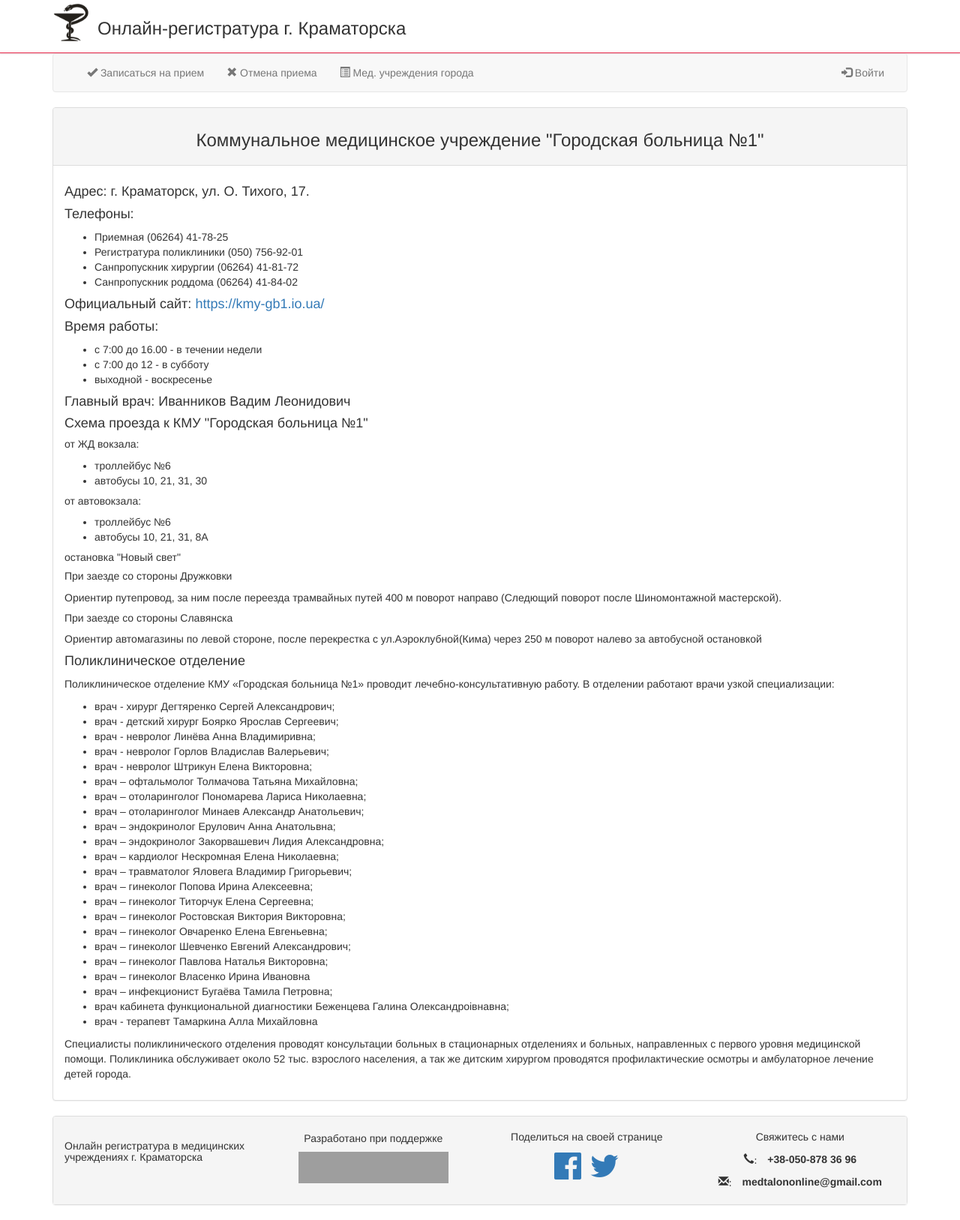
After one commit to mongol8022/hospital, a PHP site: template views/kmu_hosp1_form.php in a window 1280 px wide. The commit adds this page. Shown: the whole page at 75% size. Run offline with PHP 8.4, Linux system fonts and the light colour scheme; the template is opened without the code that fills it, so the values that code supplies are empty; grey boxes are pictures that could not be loaded.

Commit message:
Косметика по стилям, футеру и индексу. Добавил 1 больницу, обсудим.

```diff
--- a/public/css/styles.css
+++ b/public/css/styles.css
@@ -125,6 +125,7 @@
 
 .footer-left {
     padding-top: 12px;
+    text-align: left;
 }
 
 .footer-middle-left {
@@ -138,5 +139,8 @@
 
 .footer-right {
     padding-top: 7px;
+}
 
+.text-hosp {
+    text-align: left;
 }
--- a/public/index.php
+++ b/public/index.php
@@ -46,7 +46,7 @@
                 $positions["workplaces"] =  $_POST["workplace"];
                 $positions["cur_date"] = $cur_date;
                 }
-            render("getticket.php", ["title" => "Получить талон", "datasets" => $datasets, "positions" => $positions]);
+            render("getticket.php", ["title" => "Онлайн-регистратура г. Краматорска", "datasets" => $datasets, "positions" => $positions]);
         }
     }
 
--- a/views/footer.php
+++ b/views/footer.php
@@ -4,8 +4,8 @@
             <div class="panel panel-default">
             <div class="panel-heading">
             <div class="row">
-                <div class="col-md-5 footer-left">
-                    <h5>Онлайн регистратура в медицинских учреждениях г. Краматорска</h5>
+                <div class="col-md-3 footer-left">
+                    <h5>Онлайн регистратура в медицинских учреждениях г.&nbspКраматорска</h5>
                 </div>
                 <div class="col-md-3 footer-middle-left">
                     <h5>Разработано при поддержке</h5>
@@ -13,20 +13,27 @@
                                 <img src="https://brainbasket.org/wp-content/uploads/logo-2.png" style="width: 200px; height: 42px;" alt="BrainBasket Foundation">
                             </a>
                         </div>
-                        <div class="col-md-2 footer-middle-right">
-                            <h5>Новости проекта</h5>
-                            <a href="#">
-                                <i class="fa fa-facebook-official" style="font-size:42px"></i>
-                            </a>
+                        <div class="col-md-3 footer-middle-right">
+                            <h5>Поделиться на своей странице</h5>
+                            <?php
+                            $url = 'https://ide50-katatectic.cs50.io/index.php';
+                            ?>
+                            <a href="http://www.facebook.com/sharer.php?s=100&p[url]=<?php echo urlencode( $url ); ?>" onclick="window.open(this.href, this.title, 'toolbar=0, status=0, width=548, height=325'); return false" title="Поделиться ссылкой в Фейсбуке" class="fa fa-facebook-official" style="font-size:42px"></a>
                             &nbsp
-                            <a href="#">
-                                <i class="fa fa-twitter" style="font-size:42px"></i>
-                            </a>
+                            <!--<a href="#">-->
+                            <!--    <i class="fa fa-twitter" style="font-size:42px"></i>-->
+                            <!--</a>-->
+                            <?php
+                            $url = 'https://ide50-katatectic.cs50.io/index.php';
+                            $hashtags = 'brain Basket, online-registration Kramatorsk';
+                            ?>
+                            <a href="http://twitter.com/share?text=<?php echo $title; ?>&via=twitterfeed&related=truemisha&hashtags=<?php echo $hashtags ?>&url=<?php echo $url; ?>" title="Поделиться ссылкой в Твиттере" onclick="window.open(this.href, this.title, 'toolbar=0, status=0, width=548, height=325'); return false" class="fa fa-twitter" style="font-size:42px"></a>
+
                         </div>
-                        <div class="col-md-2 footer-right">
+                        <div class="col-md-3 footer-right">
                             <p>Свяжитесь с нами</p>
                             <p><span class="glyphicon glyphicon-earphone">:&nbsp</span><b>+38-050-878 36 96</b></p>
-                            <p><span class="glyphicon glyphicon-envelope">:&nbsp</span><b>bro@bro.ua</b></p>
+                            <p><span class="glyphicon glyphicon-envelope">:&nbsp</span><b>medtalononline@gmail.com</b></p>
                         </div>
                 </div>
                 </div>
--- /dev/null
+++ b/views/kmu_hosp1_form.php
@@ -0,0 +1,70 @@
+<div class="container">
+    <div class="panel panel-default">
+        <div class="panel-heading"><h3>Коммунальное медицинское учреждение "Городская больница №1"</h3></div>
+        <div class="panel-body">
+            <div class="text-hosp">
+                <h4>Адрес: г. Краматорск, ул. О. Тихого, 17.</h4>
+                <h4>Телефоны:</h4>
+                <ul>
+                    <li>Приемная (06264) 41-78-25</li>
+                    <li>Регистратура поликлиники (050) 756-92-01</li>
+                    <li>Санпропускник хирургии (06264) 41-81-72</li>
+                    <li>Санпропускник роддома (06264) 41-84-02</li>
+                </ul>
+                <h4>Официальный сайт: <a href="https://kmy-gb1.io.ua/">https://kmy-gb1.io.ua/</a></h4>
+                <h4>Время работы:</h4>
+                <ul>
+                    <li>с 7:00 до 16.00 - в течении недели</li>
+                    <li>с 7:00 до 12 - в субботу</li>
+                    <li>выходной - воскресенье</li>
+                </ul>
+                <h4>Главный врач: Иванников Вадим Леонидович</h4>
+                <h4>Схема проезда к КМУ "Городская больница №1"</h4>
+                <h5> от ЖД вокзала:</h5>
+                    <ul>
+                        <li>троллейбус №6</li>
+                        <li>автобусы 10, 21, 31, 30</li>
+                    </ul>
+                <h5> от автовокзала:</h5>
+                    <ul>
+                        <li>троллейбус №6</li>
+                        <li>автобусы 10, 21, 31, 8A</li>
+                    </ul>
+                <h5> остановка "Новый свет"</h5>
+                <h5>При заезде со стороны Дружковки</h5>
+                <p>Ориентир путепровод, за ним после переезда трамвайных путей 400 м поворот направо (Следющий поворот после Шиномонтажной мастерской).</p>
+                <h5>При заезде со стороны Славянска </h5>
+                <p>Ориентир автомагазины по левой стороне, после перекрестка с ул.Аэроклубной(Кима) через 250 м поворот налево за автобусной остановкой</p>
+                <h4>Поликлиническое отделение</h4>
+                    <p>Поликлиническое отделение КМУ «Городская больница №1» проводит лечебно-консультативную работу.
+                    В отделении работают врачи узкой специализации:</p>
+                        <ul type="disc">
+                			<li>врач - хирург Дегтяренко Сергей Александрович;</li>
+                			<li>врач - детский хирург Боярко Ярослав Сергеевич;</li>
+                			<li>врач - невролог Линёва Анна Владимиривна;</li>
+                			<li>врач - невролог Горлов Владислав Валерьевич;</li>
+                			<li>врач - невролог Штрикун Елена Викторовна;</li>
+                			<li>врач – офтальмолог Толмачова Татьяна Михайловна;</li>
+                			<li>врач – отоларинголог Пономарева Лариса Николаевна;</li>
+                			<li>врач – отоларинголог Минаев Александр Анатольевич;</li>
+                			<li>врач – эндокринолог Ерулович Анна Анатольвна;</li>
+                			<li>врач – эндокринолог Закорвашевич Лидия Александровна;</li>
+                			<li>врач – кардиолог Нескромная Елена Николаевна;</li>
+                			<li>врач – травматолог Яловега Владимир Григорьевич;</li>
+                			<li>врач – гинеколог Попова Ирина Алексеевна;</li>
+                			<li>врач – гинеколог Титорчук Елена Сергеевна;</li>
+                			<li>врач – гинеколог Ростовская Виктория Викторовна;</li>
+                			<li>врач – гинеколог Овчаренко Елена Евгеньевна;</li>
+                			<li>врач – гинеколог Шевченко Евгений Александрович;</li>
+                			<li>врач – гинеколог Павлова Наталья Викторовна;</li>
+                			<li>врач – гинеколог Власенко Ирина Ивановна</li>
+                			<li>врач – инфекционист Бугаёва Тамила Петровна;</li>
+                			<li>врач кабинета функциональной диагностики Беженцева Галина Олександроівнавна;</li>
+                			<li>врач - терапевт Тамаркина Алла Михайловна</li>
+                        </ul>
+                        <p>Специалисты поликлинического отделения проводят консультации больных в стационарных отделениях и больных, направленных с первого уровня медицинской помощи. Поликлиника обслуживает около 52 тыс. взрослого населения, а так же дитским хирургом проводятся профилактические осмотры и амбулаторное лечение детей города.</p>
+            </div>
+            </div>
+        </div>
+    </div>
+</div>
```
Also changed, not shown: public/kmu_hosp1.php (added, +8 -0 lines), public/medical.php (+2 -20 lines), views/medical_page.php (+30 -41 lines).
